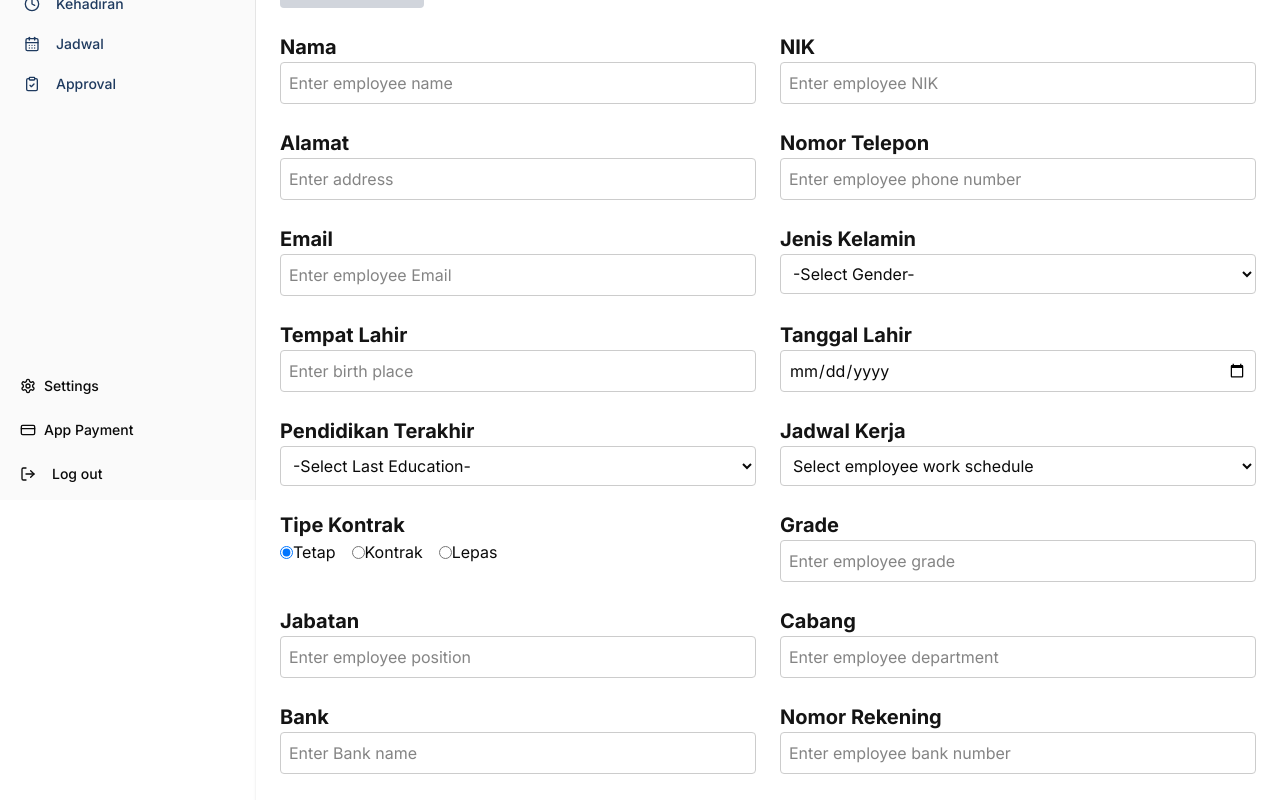
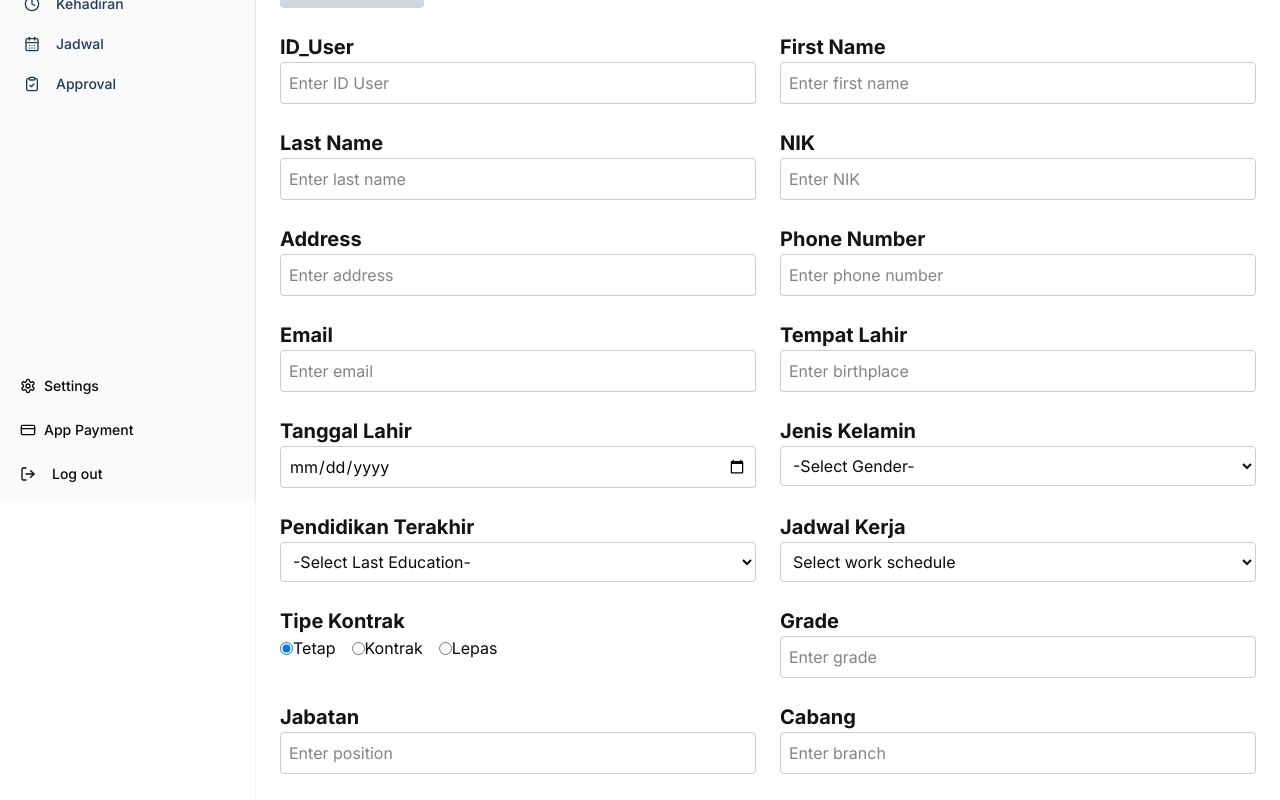
Before and after one commit to ImmarGaneru/CMLABS-HRIS-Frontend, a Next.js app: page /employee/tambah in a window 1280 px wide. Shown: the part 300-1100 px from the top of the page. Built offline with nearby package versions, Linux system fonts and the light colour scheme.

Commit message:
create data & delete

```diff
--- a/src/app/employee/tambah/page.tsx
+++ b/src/app/employee/tambah/page.tsx
@@ -1,19 +1,22 @@
 "use client";
 import { useRouter } from "next/navigation";
-import React, { useState, ChangeEvent, FormEvent, useRef } from "react";
+import React, { useState, ChangeEvent, useRef } from "react";
+import { FaFileUpload } from "react-icons/fa";
+import { createEmployee } from "../../../../utils/employee"; // pastikan path-nya benar
 
-import { FaFileUpload } from "react-icons/fa"; // Import the icons
+
+
 export default function TambahKaryawan() {
   const router = useRouter();
-  const handleBack = () => {
-    router.push("/employee");
-  };
+  const fileInputRef = useRef<HTMLInputElement | null>(null);
 
   const [formData, setFormData] = useState({
-    nama: "",
+    id_user: "",
+    first_name: "",
+    last_name: "",
     nik: "",
-    alamat: "",
-    nomor: "",
+    address: "",
+    notelp: "",
     email: "",
     tempatLahir: "",
     tanggalLahir: "",
@@ -28,41 +31,47 @@ export default function TambahKaryawan() {
     norek: "",
     dokumen: null as File | null,
   });
+
   const [preview, setPreview] = useState<string | null>(null);
-  const fileInputRef = useRef<HTMLInputElement | null>(null);
 
-  const handleUploadClick = () => {
-    fileInputRef.current?.click();
-  };
+  const handleBack = () => router.push("/employee");
+
+  const handleUploadClick = () => fileInputRef.current?.click();
 
   const handleFileChange = (e: ChangeEvent<HTMLInputElement>) => {
     const file = e.target.files?.[0];
     if (file) {
       setFormData((prev) => ({ ...prev, dokumen: file }));
-
       const reader = new FileReader();
-      reader.onloadend = () => {
-        setPreview(reader.result as string);
-      };
+      reader.onloadend = () => setPreview(reader.result as string);
       reader.readAsDataURL(file);
     }
   };
+
   const handleChange = (
     e: ChangeEvent<HTMLInputElement | HTMLSelectElement>
   ) => {
-    const { name, value, type } = e.target;
-
-    if (type === "file") {
-      const file = (e.target as HTMLInputElement).files?.[0] || null;
-      setFormData((prev) => ({ ...prev, [name]: file }));
-    } else {
+    const { name, value } = e.target;
     setFormData((prev) => ({ ...prev, [name]: value }));
-    }
   };
 
-  const handleSubmit = (e: FormEvent) => {
-    e.preventDefault();
-    console.log("Form submitted (mock)", formData);
+ const handleSubmit = async (event: { preventDefault: () => void; }) => {
+  event.preventDefault();
+
+  try {
+    await createEmployee(formData);
+    alert('Data berhasil ditambahkan');
+    router.push('/employee');
+  } catch (error) {
+    if (error.response && error.response.data) {
+      // Tampilkan detail validasi error dari backend
+      alert('Gagal menambahkan data karyawan:\n' + JSON.stringify(error.response.data, null, 2));
+      console.error('Detail error:', error.response.data);
+    } else {
+      alert('Gagal menambahkan data karyawan.');
+      console.error(error);
+    }
+  }
 };
 
   return (
@@ -127,19 +136,54 @@ export default function TambahKaryawan() {
 
       <div>
         <label
-            htmlFor="nama"
+          htmlFor="id_user"
           className="block text-[20px] font-bold text-[#141414]"
         >
-            Nama
+          ID_User
         </label>
         <input
-            id="nama"
-            name="nama"
-            placeholder="Enter employee name"
+          id="id_user"
+          name="id_user"
+          placeholder="Enter ID User"
           onChange={handleChange}
           className="input"
+          value={formData.id_user}
         />
       </div>
+      <div>
+        <label
+          htmlFor="id_user"
+          className="block text-[20px] font-bold text-[#141414]"
+        >
+          First Name
+        </label>
+        <input
+          id="first_name"
+          name="first_name"
+          placeholder="Enter first name"
+          onChange={handleChange}
+          className="input"
+          value={formData.first_name}
+        />
+      </div>
+
+      <div>
+        <label
+          htmlFor="last_name"
+          className="block text-[20px] font-bold text-[#141414]"
+        >
+          Last Name
+        </label>
+        <input
+          id="last_name"
+          name="last_name"
+          placeholder="Enter last name"
+          onChange={handleChange}
+          className="input"
+          value={formData.last_name}
+        />
+      </div>
+
       <div>
         <label
           htmlFor="nik"
@@ -150,40 +194,44 @@ export default function TambahKaryawan() {
         <input
           id="nik"
           name="nik"
-            placeholder="Enter employee NIK"
+          placeholder="Enter NIK"
           onChange={handleChange}
           className="input"
-          />
-        </div>
-        <div>
-          <label
-            htmlFor="alamat"
-            className="block text-[20px] font-bold text-[#141414]"
-          >
-            Alamat
-          </label>
-          <input
-            id="alamat"
-            name="alamat"
-            placeholder="Enter address"
-            onChange={handleChange}
-            className="input"
+          value={formData.nik}
         />
       </div>
 
       <div>
         <label
-            htmlFor="nomor"
+          htmlFor="address"
           className="block text-[20px] font-bold text-[#141414]"
         >
-            Nomor Telepon
+          Address
         </label>
         <input
-            id="nomor"
-            name="nomor"
-            placeholder="Enter employee phone number"
+          id="address"
+          name="address"
+          placeholder="Enter address"
           onChange={handleChange}
           className="input"
+          value={formData.address}
+        />
+      </div>
+
+      <div>
+        <label
+          htmlFor="notelp"
+          className="block text-[20px] font-bold text-[#141414]"
+        >
+          Phone Number
+        </label>
+        <input
+          id="notelp"
+          name="notelp"
+          placeholder="Enter phone number"
+          onChange={handleChange}
+          className="input"
+          value={formData.notelp}
         />
       </div>
 
@@ -197,29 +245,11 @@ export default function TambahKaryawan() {
         <input
           id="email"
           name="email"
-            placeholder="Enter employee Email"
+          placeholder="Enter email"
           onChange={handleChange}
           className="input"
+          value={formData.email}
         />
-        </div>
-
-        <div>
-          <label
-            htmlFor="jenisKelamin"
-            className="block text-[20px] font-bold text-[#141414]"
-          >
-            Jenis Kelamin
-          </label>
-          <select
-            id="jenisKelamin"
-            name="jenisKelamin"
-            onChange={handleChange}
-            className="input"
-          >
-            <option value="">-Select Gender-</option>
-            <option value="Laki-laki">Laki-laki</option>
-            <option value="Perempuan">Perempuan</option>
-          </select>
       </div>
 
       <div>
@@ -232,9 +262,10 @@ export default function TambahKaryawan() {
         <input
           id="tempatLahir"
           name="tempatLahir"
-            placeholder="Enter birth place"
+          placeholder="Enter birthplace"
           onChange={handleChange}
           className="input"
+          value={formData.tempatLahir}
         />
       </div>
 
@@ -251,7 +282,28 @@ export default function TambahKaryawan() {
           type="date"
           onChange={handleChange}
           className="input"
+          value={formData.tanggalLahir}
         />
+      </div>
+
+      <div>
+        <label
+          htmlFor="jenisKelamin"
+          className="block text-[20px] font-bold text-[#141414]"
+        >
+          Jenis Kelamin
+        </label>
+        <select
+          id="jenisKelamin"
+          name="jenisKelamin"
+          onChange={handleChange}
+          className="input"
+          value={formData.jenisKelamin}
+        >
+          <option value="">-Select Gender-</option>
+          <option value="Laki-laki">Laki-laki</option>
+          <option value="Perempuan">Perempuan</option>
+        </select>
       </div>
 
       <div>
@@ -266,6 +318,7 @@ export default function TambahKaryawan() {
           name="pendidikan"
           onChange={handleChange}
           className="input"
+          value={formData.pendidikan}
         >
           <option value="">-Select Last Education-</option>
           <option value="SMA">SMA</option>
@@ -286,8 +339,9 @@ export default function TambahKaryawan() {
           name="jadwal"
           onChange={handleChange}
           className="input"
+          value={formData.jadwal}
         >
-            <option value="">Select employee work schedule</option>
+          <option value="">Select work schedule</option>
           <option value="Shift">Shift</option>
           <option value="Non-Shift">Non-Shift</option>
         </select>
@@ -301,36 +355,21 @@ export default function TambahKaryawan() {
           Tipe Kontrak
         </label>
         <div className="flex items-center gap-4 col-span-2">
-            <label className="flex items-center cursor-pointer hover:text-blue-500">
+          {["Tetap", "Kontrak", "Lepas"].map((val) => (
+            <label
+              key={val}
+              className="flex items-center cursor-pointer hover:text-blue-500"
+            >
               <input
                 type="radio"
                 name="tipeKontrak"
-                value="Tetap"
-                checked={formData.tipeKontrak === "Tetap"}
+                value={val}
+                checked={formData.tipeKontrak === val}
                 onChange={handleChange}
-              />{" "}
-              Tetap
+              />
+              {" " + val}
             </label>
-            <label className="flex items-center cursor-pointer hover:text-blue-500">
-              <input
-                type="radio"
-                name="tipeKontrak"
-                value="Kontrak"
-                checked={formData.tipeKontrak === "Kontrak"}
-                onChange={handleChange}
-              />{" "}
-              Kontrak
-            </label>
-            <label className="flex items-center cursor-pointer hover:text-blue-500">
-              <input
-                type="radio"
-                name="tipeKontrak"
-                value="Lepas"
-                checked={formData.tipeKontrak === "Lepas"}
-                onChange={handleChange}
-              />{" "}
-              Lepas
-            </label>
+          ))}
         </div>
       </div>
 
@@ -344,9 +383,10 @@ export default function TambahKaryawan() {
         <input
           id="grade"
           name="grade"
-            placeholder="Enter employee grade"
+          placeholder="Enter grade"
           onChange={handleChange}
           className="input"
+          value={formData.grade}
         />
       </div>
 
@@ -360,9 +400,10 @@ export default function TambahKaryawan() {
         <input
           id="jabatan"
           name="jabatan"
-            placeholder="Enter employee position"
+          placeholder="Enter position"
           onChange={handleChange}
           className="input"
+          value={formData.jabatan}
         />
       </div>
 
@@ -376,9 +417,10 @@ export default function TambahKaryawan() {
         <input
           id="cabang"
           name="cabang"
-            placeholder="Enter employee department"
+          placeholder="Enter branch"
           onChange={handleChange}
           className="input"
+          value={formData.cabang}
         />
       </div>
 
@@ -392,9 +434,10 @@ export default function TambahKaryawan() {
         <input
           id="bank"
           name="bank"
-            placeholder="Enter Bank name"
+          placeholder="Enter bank name"
           onChange={handleChange}
           className="input"
+          value={formData.bank}
         />
       </div>
 
@@ -408,9 +451,10 @@ export default function TambahKaryawan() {
         <input
           id="norek"
           name="norek"
-            placeholder="Enter employee bank number"
+          placeholder="Enter bank account number"
           onChange={handleChange}
           className="input"
+          value={formData.norek}
         />
       </div>
 
@@ -419,7 +463,6 @@ export default function TambahKaryawan() {
           Upload Dokumen
         </label>
         <div className="relative">
-            {/* Input file dengan ikon di dalamnya */}
           <input
             name="dokumen"
             type="file"
@@ -427,7 +470,6 @@ export default function TambahKaryawan() {
             onChange={handleChange}
             className="input-file w-full border p-3 rounded-md cursor-pointer hover:border-blue-500 pl-12"
           />
-            {/* Ikon upload ditempatkan di dalam input */}
           <FaFileUpload className="absolute left-4 top-1/2 transform -translate-y-1/2 text-xl text-gray-600" />
         </div>
       </div>
@@ -436,16 +478,19 @@ export default function TambahKaryawan() {
         <button
           type="button"
           className="text-blue-500 cursor-pointer hover:text-blue-700"
+          onClick={() => window.location.href = "/employee"}
         >
           Batal
         </button>
+        {/* Submit Button */}
+        <div className="col-span-2 text-right">
           <button
             type="submit"
-            className="bg-[#1E3A5F] text-white px-4 py-2 rounded cursor-pointer hover:bg-[#155A8A]"
-            onClick={() => (window.location.href = "/employee")}
+            className="bg-[#1E3A5F] text-white px-6 py-2 rounded hover:bg-[#155A8A]"
           >
             Simpan
           </button>
+        </div>
       </div>
     </form>
 
--- a/utils/employee.js
+++ b/utils/employee.js
@@ -14,7 +14,9 @@ export async function getEmployee(id) {
 export async function createEmployee(payload) {
   const { data } = await api.post("/employee", payload);
   return data;
+
 }
+
 
 export async function updateEmployee(id, payload) {
   const { data } = await api.put(`/employee/${id}`, payload);
```
Also changed, not shown: src/app/employee/detail/[id]/page.tsx (+25 -30 lines), src/app/employee/page.tsx (+35 -2 lines). Lines whose indentation alone changed are shown as unchanged.
